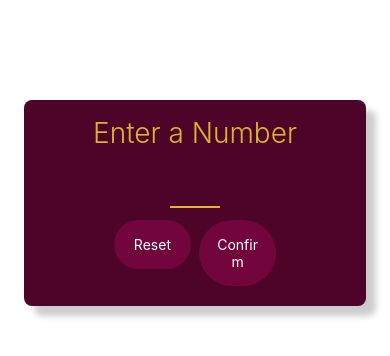
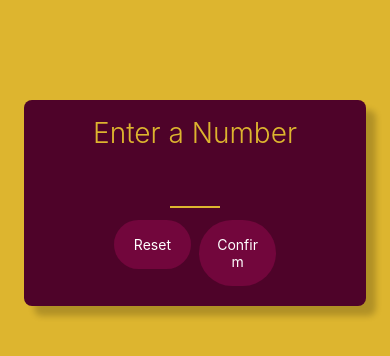
Before and after one commit to TRETYAKweb/game-app-guess-my-number, a React Native app: screen / in a window 390 px wide. Shown: the top 356 px of the page. Built offline with nearby package versions, Linux system fonts and the light colour scheme.

Commit message:
feat: update App component
Updated the App component to include a root screen container with a background color.

```diff
--- a/App.js
+++ b/App.js
@@ -1,8 +1,17 @@
-import { StyleSheet, Text, View } from "react-native";
+import { StyleSheet, View } from "react-native";
 import { StartGameScreen } from "./screens";
 
 export default function App() {
-  return <StartGameScreen />;
+  return (
+    <View style={styles.rootScreen}>
+      <StartGameScreen />
+    </View>
+  );
 }
 
-const styles = StyleSheet.create({});
+const styles = StyleSheet.create({
+  rootScreen: {
+    flex: 1,
+    backgroundColor: "#ddb52f",
+  },
+});
```
